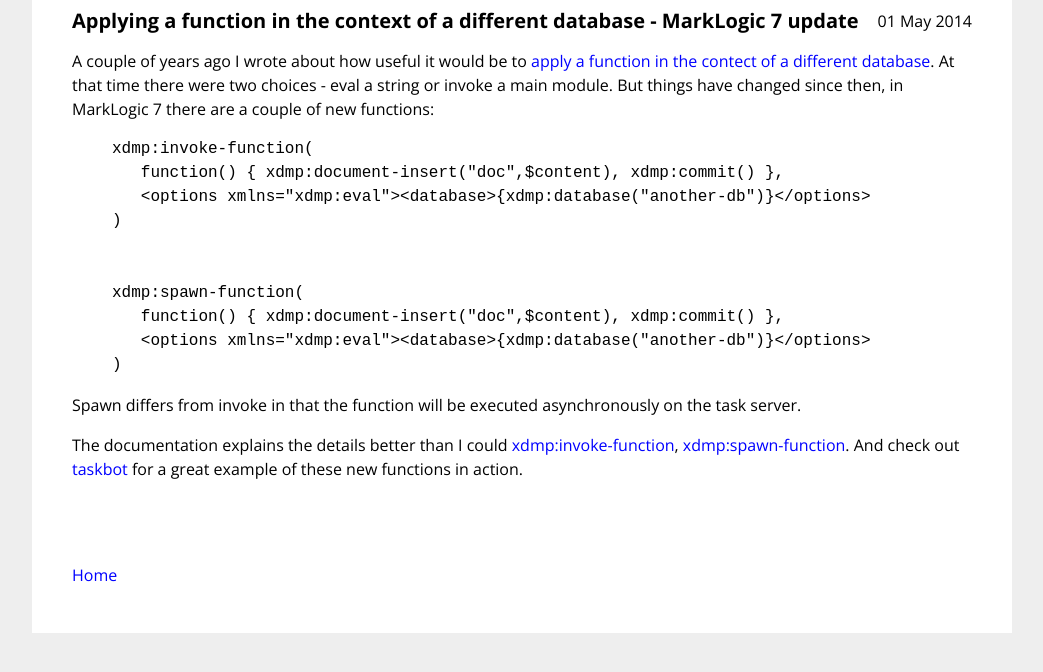
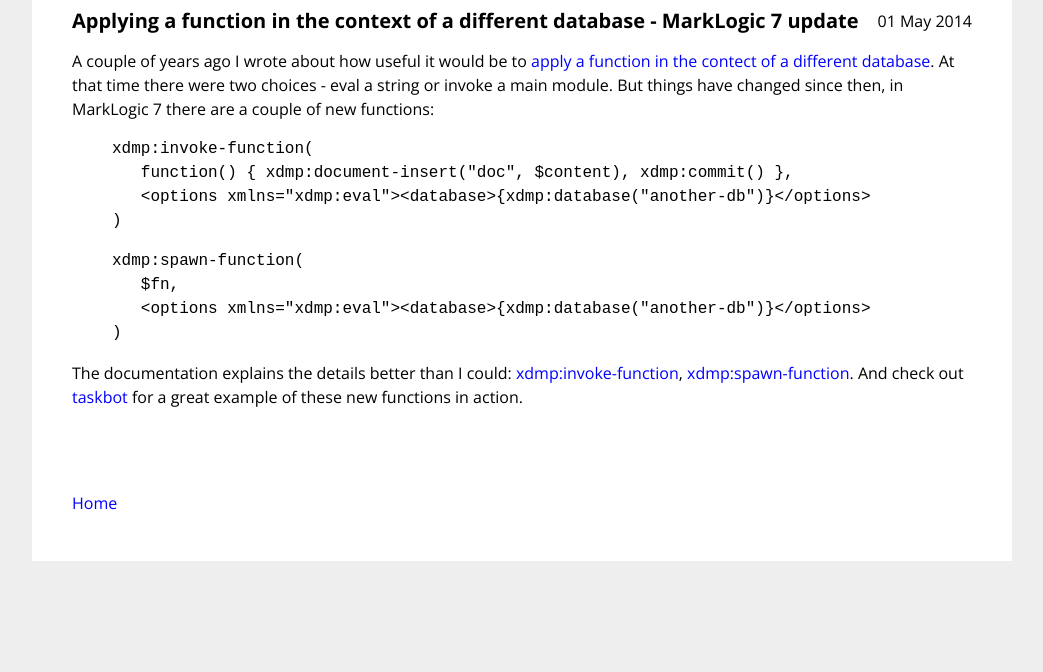
Before and after one commit to robwhitby/robwhitby.github.com, a Jekyll site: the page built from _posts/2014-05-01-applying-a-function-in-the-context-of-a-different-database-updated-for-marklogic-7.md, in a window 1280 px wide, cut to the strip 176-848 px from the top of the page. Shown: the whole strip, without its empty margins (118-1161 px from the left). Built offline with Jekyll 4.4.1, drawn with Linux system fonts in a browser that asks for light colours; Markdown is read by kramdown in place of the engine named in the settings.

Commit message:
update post

```diff
--- a/_posts/2014-05-01-applying-a-function-in-the-context-of-a-different-database-updated-for-marklogic-7.md
+++ b/_posts/2014-05-01-applying-a-function-in-the-context-of-a-different-database-updated-for-marklogic-7.md
@@ -10,20 +10,20 @@ A couple of years ago I wrote about how useful it would be to [apply a function
 
 {% highlight xqy %}
 xdmp:invoke-function(
-   function() { xdmp:document-insert("doc",$content), xdmp:commit() },
-   <options xmlns="xdmp:eval"><database>{xdmp:database("another-db")}</options>
-)
-
-
-xdmp:spawn-function(
-   function() { xdmp:document-insert("doc",$content), xdmp:commit() },
+   function() { xdmp:document-insert("doc", $content), xdmp:commit() },
    <options xmlns="xdmp:eval"><database>{xdmp:database("another-db")}</options>
 )
 {% endhighlight %}
 
-Spawn differs from invoke in that the function will be executed asynchronously on the task server.
+{% highlight xqy %}
+xdmp:spawn-function(
+   $fn,
+   <options xmlns="xdmp:eval"><database>{xdmp:database("another-db")}</options>
+)
+{% endhighlight %}
 
-The documentation explains the details better than I could [xdmp:invoke-function][docsinvokefn], [xdmp:spawn-function][docsspawnfn]. And check out [taskbot][taskbot] for a great example of these new functions in action.
+
+The documentation explains the details better than I could: [xdmp:invoke-function][docsinvokefn], [xdmp:spawn-function][docsspawnfn]. And check out [taskbot][taskbot] for a great example of these new functions in action.
 
 
 [originalpost]: /2012/03/17/applying-a-function-in-the-context-of-a-different-database.html
```
